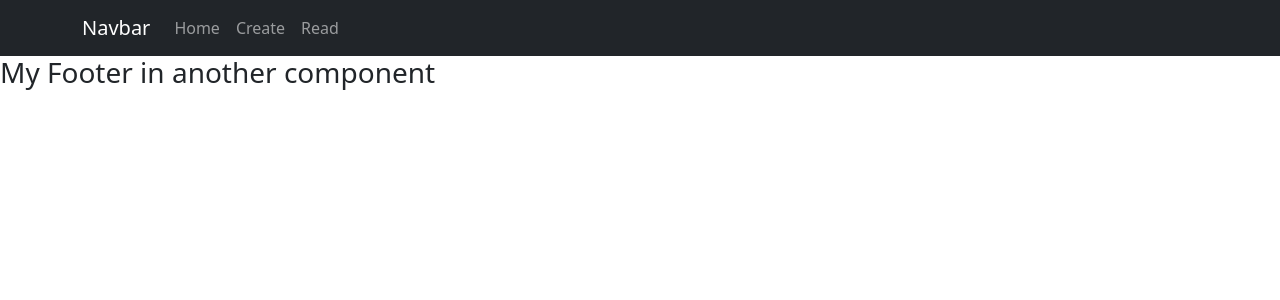
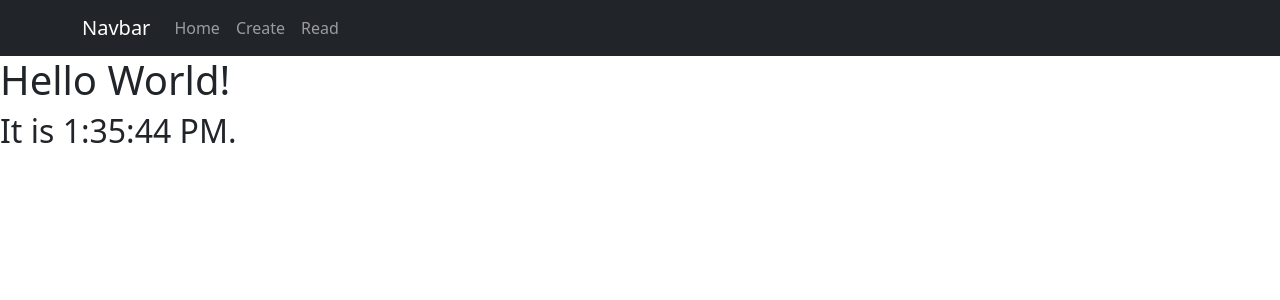
Before and after one commit to michaelangeloojeani/DRQLab3, a React (Create React App) app in the folder my-app/: page / in a window 1280 px wide. Shown: the top 300 px of the page. Built offline with nearby package versions, Linux system fonts and the light colour scheme.

Commit message:
exercise 6 complete

```diff
--- a/my-app/src/App.js
+++ b/my-app/src/App.js
@@ -9,11 +9,11 @@
     <Router>
       <NavigationBar />
       <Routes>
-        <Route path="/home" element={<Content />} />
-        <Route path="/read" element={<h1>Read Component</h1>} />
-        <Route path="/create" element={<h1>Create Component</h1>} />
+        <Route path="/" element={<Content />} />
+        <Route path="/read" element={<Footer />} />
+        <Route path="/create" element={<Footer />} />
       </Routes>
-      <Footer />
+
     </Router>
   );
 }
```
